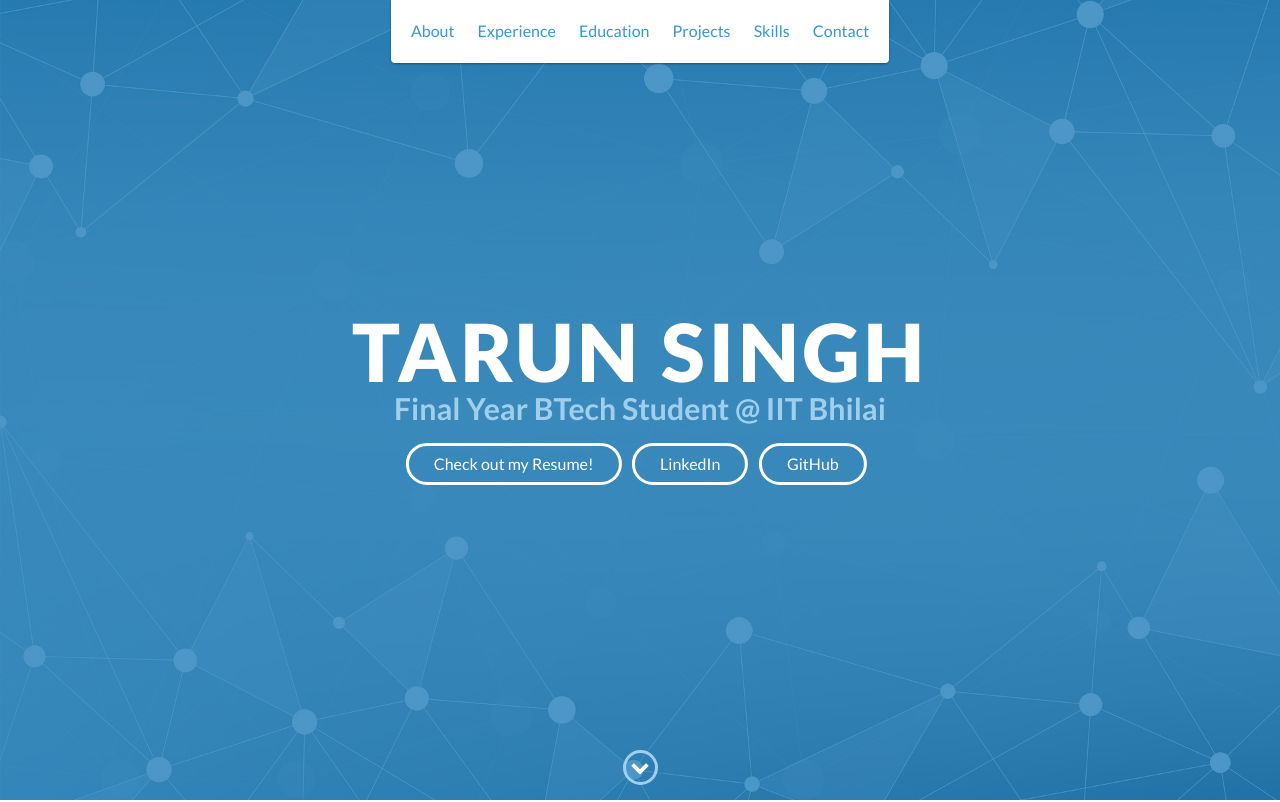
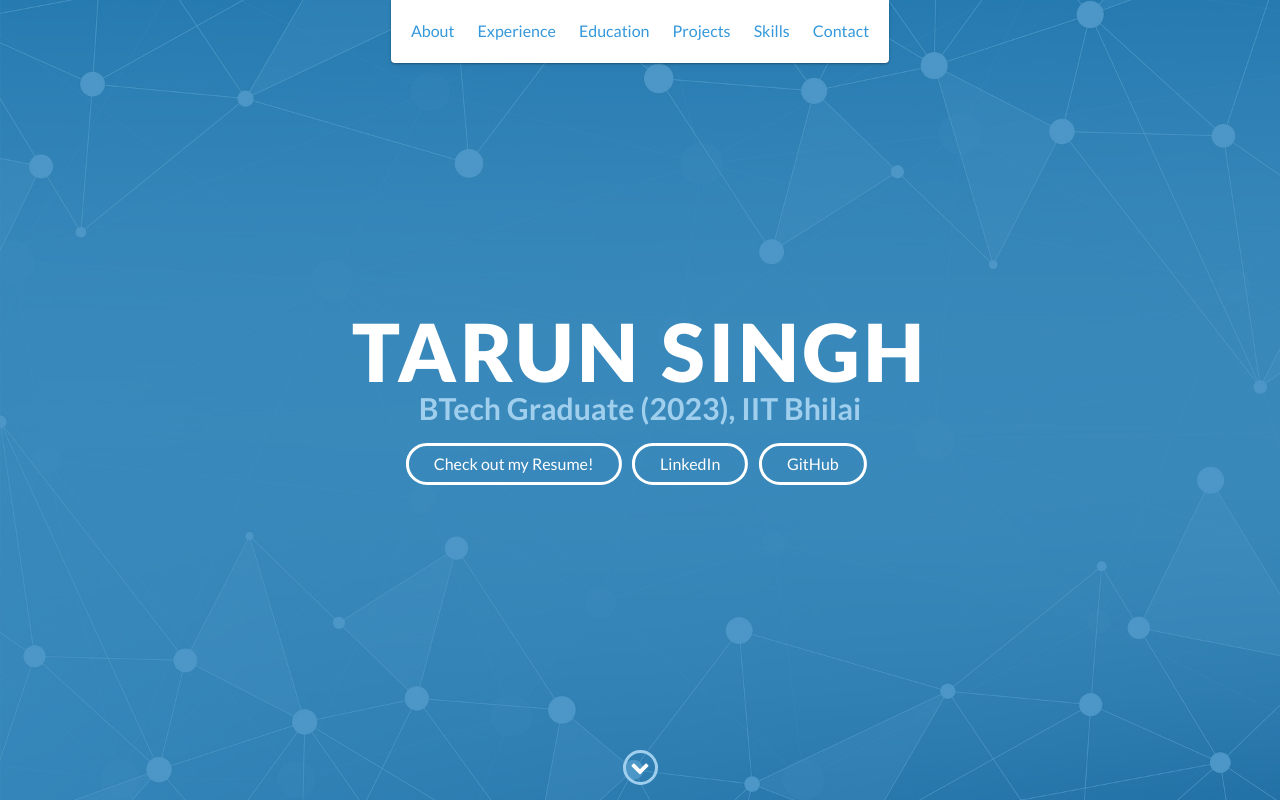
Before and after one commit to TarunSingh28/TarunSingh28.github.io, a website: page index.html in a window 1280 px wide. Shown: the top 802 px of the page. Drawn offline with nearby package versions, Linux system fonts and the light colour scheme.

Commit message:
Update index.html

```diff
--- a/index.html
+++ b/index.html
@@ -49,7 +49,7 @@
     <div id="lead">
         <div id="lead-content">
             <h1>Tarun Singh</h1>
-            <h2 style="font-size: 0.8cm; margin-bottom: 0.2cm;"><b>Final Year BTech Student @ IIT Bhilai</b></h2>
+            <h2 style="font-size: 0.8cm; margin-bottom: 0.2cm;"><b>BTech Graduate (2023), IIT Bhilai</b></h2>
             <a href="https://github.com/TarunSingh28/TarunSingh28.github.io/blob/main/resume_data_singhtaruniit.pdf" class="btn-rounded-white" style="margin-top: 1%; line-height: 0.15cm; margin-right: 0.2cm;">Check out my Resume!</a>
             <a href="https://www.linkedin.com/in/tarun-singh-287a3b199/" class="btn-rounded-white" style="margin-top: 1%; line-height: 0.15cm; margin-right: 0.2cm;">LinkedIn</a>
 	    <a href="https://github.com/TarunSingh28" class="btn-rounded-white" style="margin-top: 1%; line-height: 0.15cm; margin-right: 0.2cm;">GitHub</a>
```
